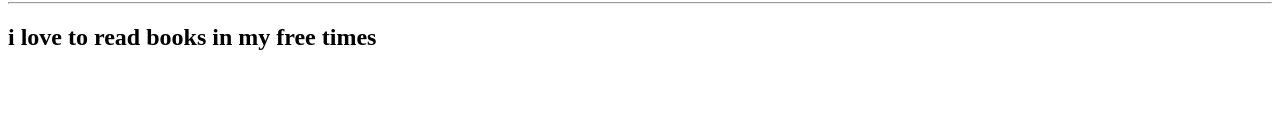
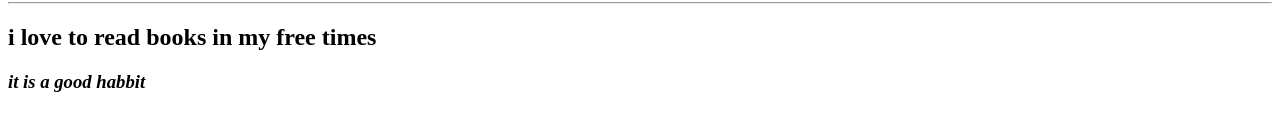
Before and after one commit to rutubondre/my-new-webpage, a plain HTML site: page about.html in a window 1280 px wide. Shown: the part 200-330 px from the top of the page. Drawn offline with Linux system fonts and the light colour scheme.

Commit message:
heading and italic tag added

```diff
--- a/about.html
+++ b/about.html
@@ -15,6 +15,9 @@
 <h2>
     <b>i love to read books in my free times</b>
 </h2>
+<h3>
+    <i> it is a good habbit</i>
+</h3>
 
 
 </body>
```
